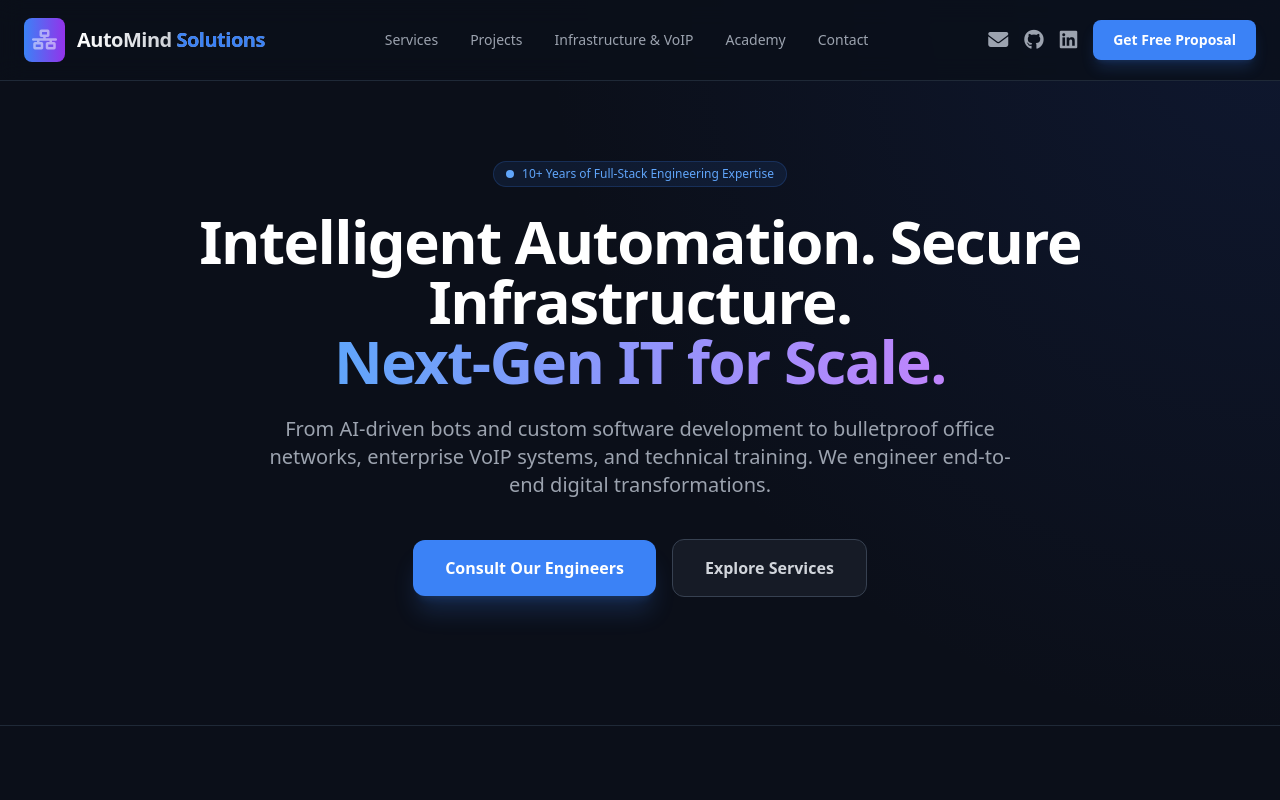
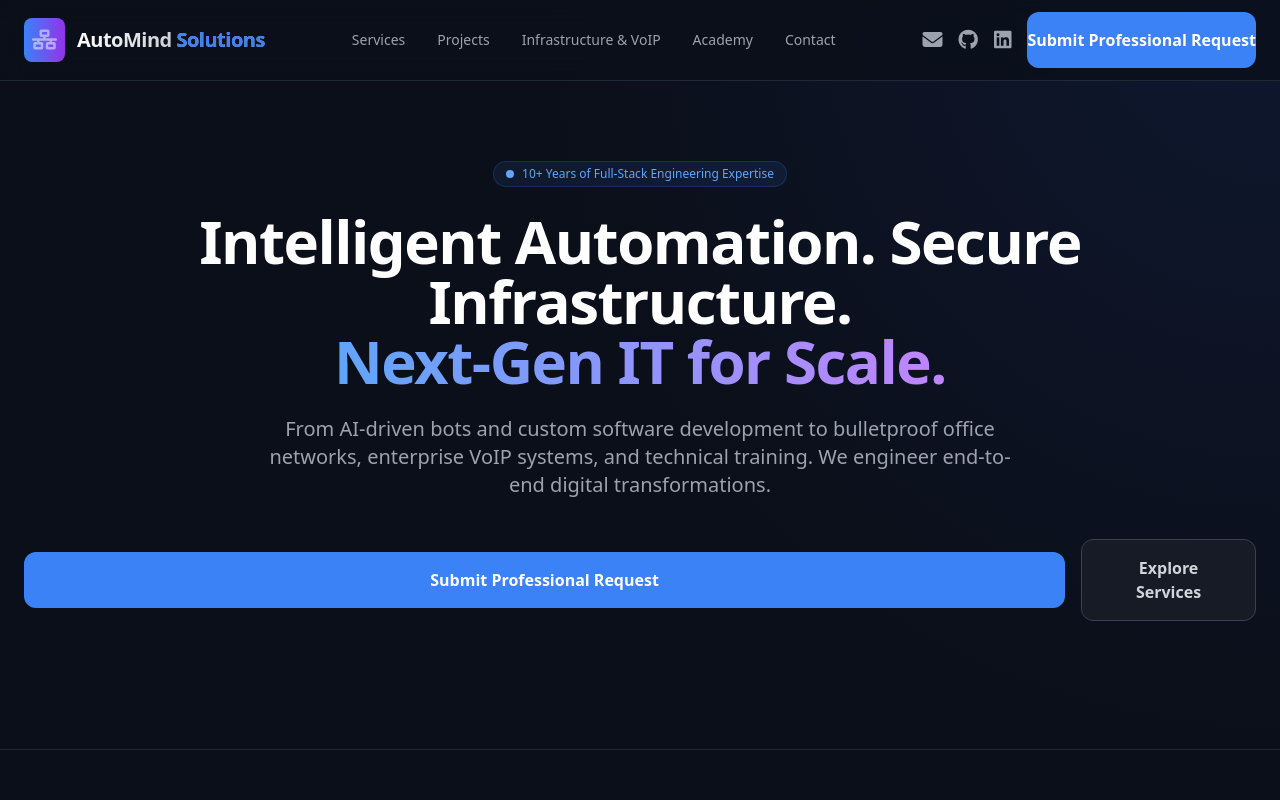
Before and after one commit to Dev-Arslan/automind-solutions-portfolio, a plain HTML site: page index.html in a window 1280 px wide. Shown: the top 800 px of the page. Drawn offline with nearby package versions, Linux system fonts and the light colour scheme.

Commit message:
Update index.html

```diff
--- a/index.html
+++ b/index.html
@@ -55,8 +55,8 @@
                 <a href="https://linkedin.com/in/YOUR_LINKEDIN_USERNAME" target="_blank" class="text-gray-400 hover:text-brand-glow text-xl transition" title="LinkedIn">
                     <i class="fa-brands fa-linkedin"></i>
                 </a>
-                <a href="#contact" class="hidden sm:inline-block bg-brand-accent hover:bg-blue-600 text-white text-sm font-semibold px-5 py-2.5 rounded-lg transition shadow-lg shadow-blue-500/20">
-                    Get Free Proposal
+                <a href="contact.html" class="w-full block text-center bg-brand-accent hover:bg-blue-600 text-white font-semibold py-4 rounded-xl transition">
+                 Submit Professional Request
                 </a>
             </div>
         </div>
@@ -77,8 +77,8 @@
                 From AI-driven bots and custom software development to bulletproof office networks, enterprise VoIP systems, and technical training. We engineer end-to-end digital transformations.
             </p>
             <div class="mt-10 flex flex-col sm:flex-row justify-center items-center gap-4">
-                <a href="#contact" class="w-full sm:w-auto text-center bg-brand-accent hover:bg-blue-600 text-white font-semibold px-8 py-4 rounded-xl transition shadow-xl shadow-blue-500/20">
-                    Consult Our Engineers
+                <a href="contact.html" class="w-full block text-center bg-brand-accent hover:bg-blue-600 text-white font-semibold py-4 rounded-xl transition">
+                 Submit Professional Request
                 </a>
                 <a href="#services" class="w-full sm:w-auto text-center bg-brand-card hover:bg-gray-800 border border-gray-700 text-gray-300 font-semibold px-8 py-4 rounded-xl transition">
                     Explore Services
@@ -244,8 +244,8 @@
                     <div class="bg-brand-dark/60 border border-gray-800 p-4 rounded-xl text-center">
                         <span class="block text-xl font-bold text-white">C# Desktop Mastery</span>
                     </div>
-                    <a href="#contact" class="bg-brand-accent hover:bg-blue-600 text-white font-semibold text-center text-sm py-3 rounded-xl transition">
-                        Inquire About Batches
+                    <a href="contact.html" class="w-full block text-center bg-brand-accent hover:bg-blue-600 text-white font-semibold py-4 rounded-xl transition">
+                      Submit Professional Request
                     </a>
                 </div>
             </div>
```
